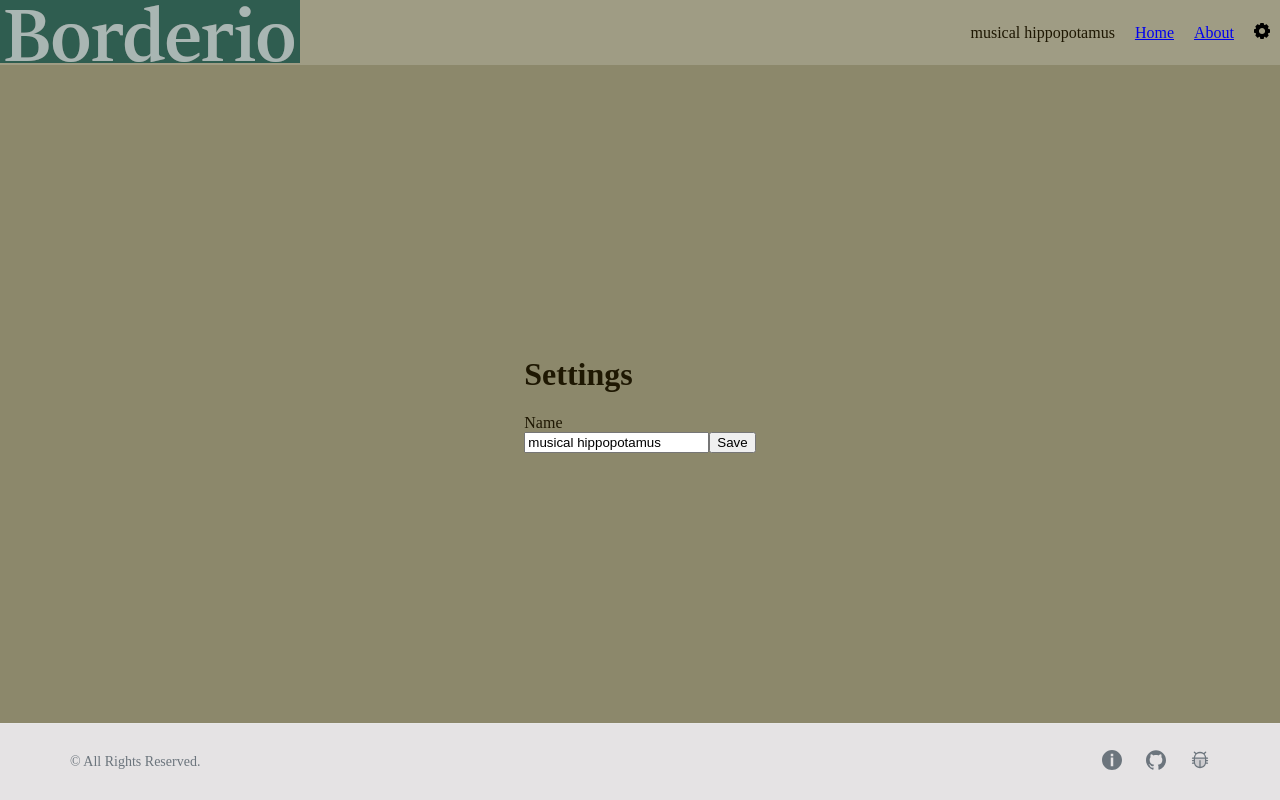
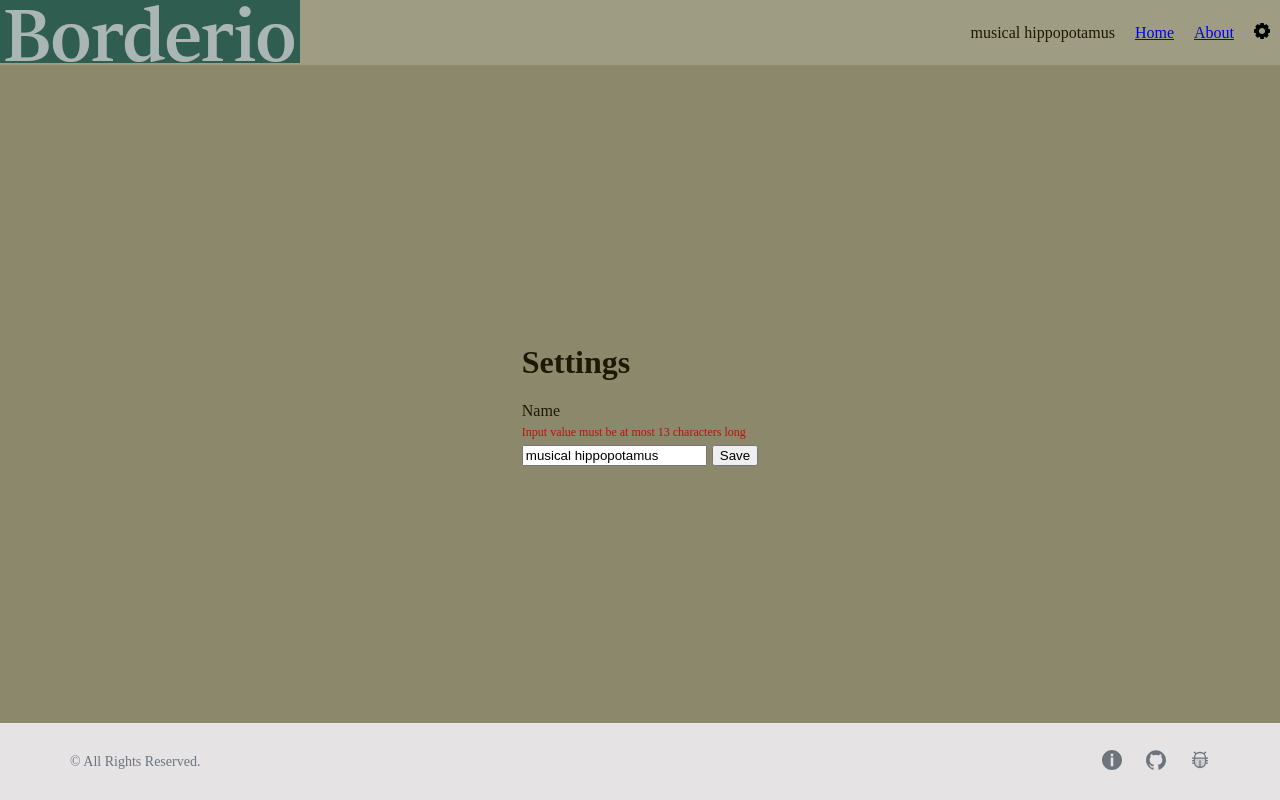
Before and after one commit to JStanislav/borderio, a React (Vite) app in the folder ui/quoclon/: page /settings in a window 1280 px wide. Both pictures are taken after a click on the button "Save". Built offline with nearby package versions, Linux system fonts and the light colour scheme; no server answers.

Commit message:
remove some logging, and show validation error on settings

```diff
--- a/ui/quoclon/config/config.ts
+++ b/ui/quoclon/config/config.ts
@@ -15,8 +15,7 @@ const LoadOrDefaultValue = (key: string, defaultValue: string): string => {
         ? envProcess[key]
         : defaultValue;
 
-        console.log(`Config: ${key} = ${value}`);
-        return value
+    return value
 };
 
 const env = LoadOrDefaultValue("VITE_NODE_ENV", "development");
--- a/ui/quoclon/src/components/settings/InputField.tsx
+++ b/ui/quoclon/src/components/settings/InputField.tsx
@@ -1,4 +1,6 @@
 import { useState } from "react";
+import "./inputfield.css";
+
 
 interface InputFieldProps {
     title: string;
@@ -13,17 +15,28 @@ interface InputFieldProps {
 
 export function InputField({title, initialValue, minLength, maxLength, onSubmit, submitText} : InputFieldProps) {
     const [value, setValue] = useState(initialValue);
+    const [inputError, setInputError] = useState<string>("");
+
+    // returns true if validation is ok and its respective error message if not
+    const validateInput = (value: string): [boolean, string] => {
+        if (minLength !== undefined && value.length < minLength) {
+            return [false, `Input value must be at least ${minLength} characters long`];
+        }
+        if (maxLength !== undefined && value.length > maxLength) {
+            return [false, `Input value must be at most ${maxLength} characters long`];
+        }
+
+        return [true, ""]
+    }
 
     const onClickButton = () => {
-        if (minLength !== undefined && value.length < minLength) {
-            console.error(`Input value must be at least ${minLength} characters long`);
-            return;
-        }
-        if (maxLength !== undefined && value.length > maxLength) {
-            console.error(`Input value must be at most ${maxLength} characters long`);
+        const [isValid, errorMessage] = validateInput(value);
+        if (!isValid) {
+            setInputError(errorMessage);
             return;
         }
 
+        setInputError("");
 
         onSubmit.then((submitFunction) => {
             submitFunction(value);
@@ -44,6 +57,7 @@ export function InputField({title, initialValue, minLength, maxLength, onSubmit,
 
     return <div className="text-field-container">
         <span>{title}</span>
+        {inputError && <span className="input-error">{inputError}</span> }
         <div className="text-field-and-button">
             <input type="text" value={value} onChange={onChange} onKeyDown={onKeyDown} />
             <button onClick={onClickButton}>{submitText}</button>
--- a/ui/quoclon/src/components/settings/Settings.tsx
+++ b/ui/quoclon/src/components/settings/Settings.tsx
@@ -1,7 +1,6 @@
 import { useAuth } from "../../contexts/auth-provider";
 import { saveName } from "../../services/auth-service";
 import { InputField } from "./InputField";
-
 
 export const Settings = () => {
     const { user, setUser } = useAuth();
--- a/ui/quoclon/src/components/settings/inputfield.css
+++ b/ui/quoclon/src/components/settings/inputfield.css
@@ -9,3 +9,8 @@
     gap: 5px;
     flex-direction: row;
 }
+
+.input-error {
+    color: rgb(186, 17, 17);
+    font-size: 12px;
+}
--- a/ui/quoclon/src/server/server-conn.ts
+++ b/ui/quoclon/src/server/server-conn.ts
@@ -16,7 +16,6 @@ export const connect = (
     websocket = new WebSocket(`${wsURI}/${hash}?action=${actionType}&ppid=${ppid}&name=${name}`);
 
     websocket.addEventListener("open", () => {
-        console.log("connected");
         wasConnected = true;
     });
 
@@ -33,7 +32,7 @@ export const connect = (
     })
 
     websocket.addEventListener("close", (ev: CloseEvent) => {
-        console.log("disconnected, reason: ", ev.reason, "code: ", ev.code);
+        console.warn("disconnected, reason: ", ev.reason, "code: ", ev.code);
     })
 }
 
```
